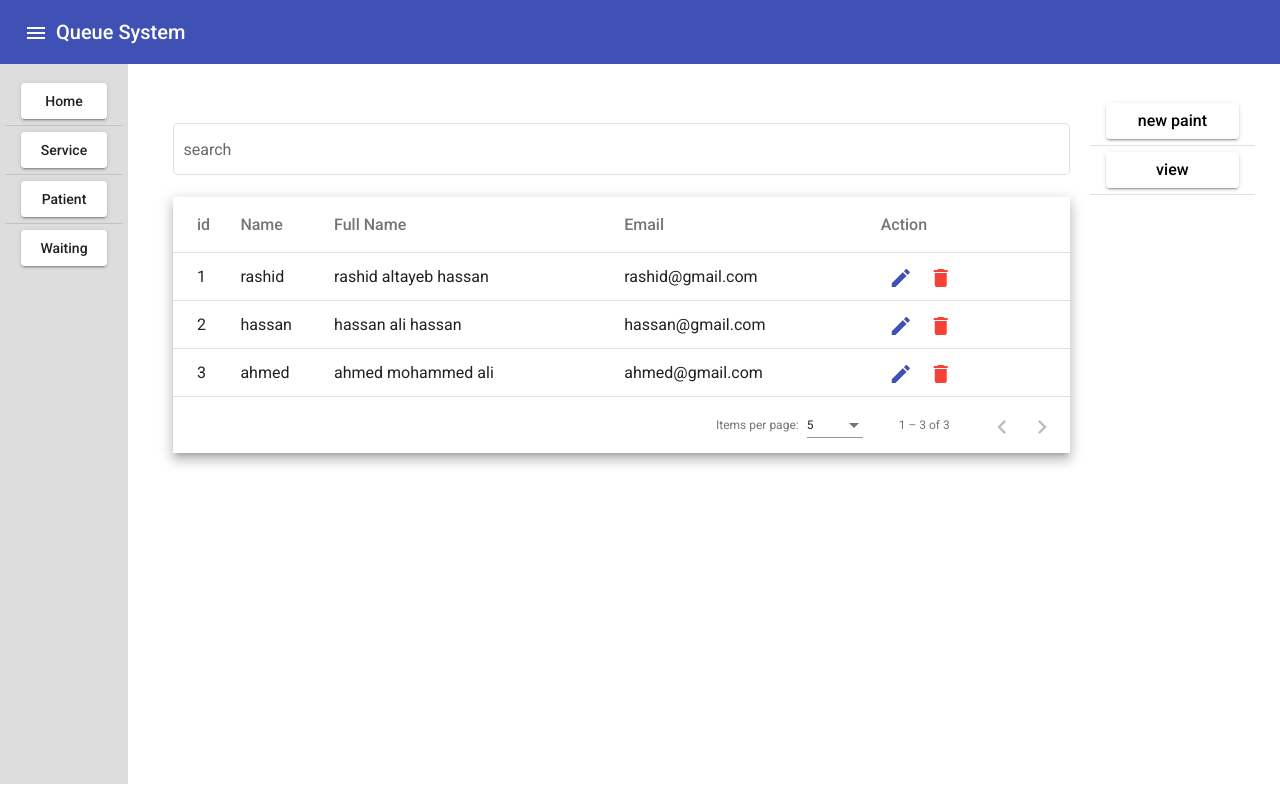
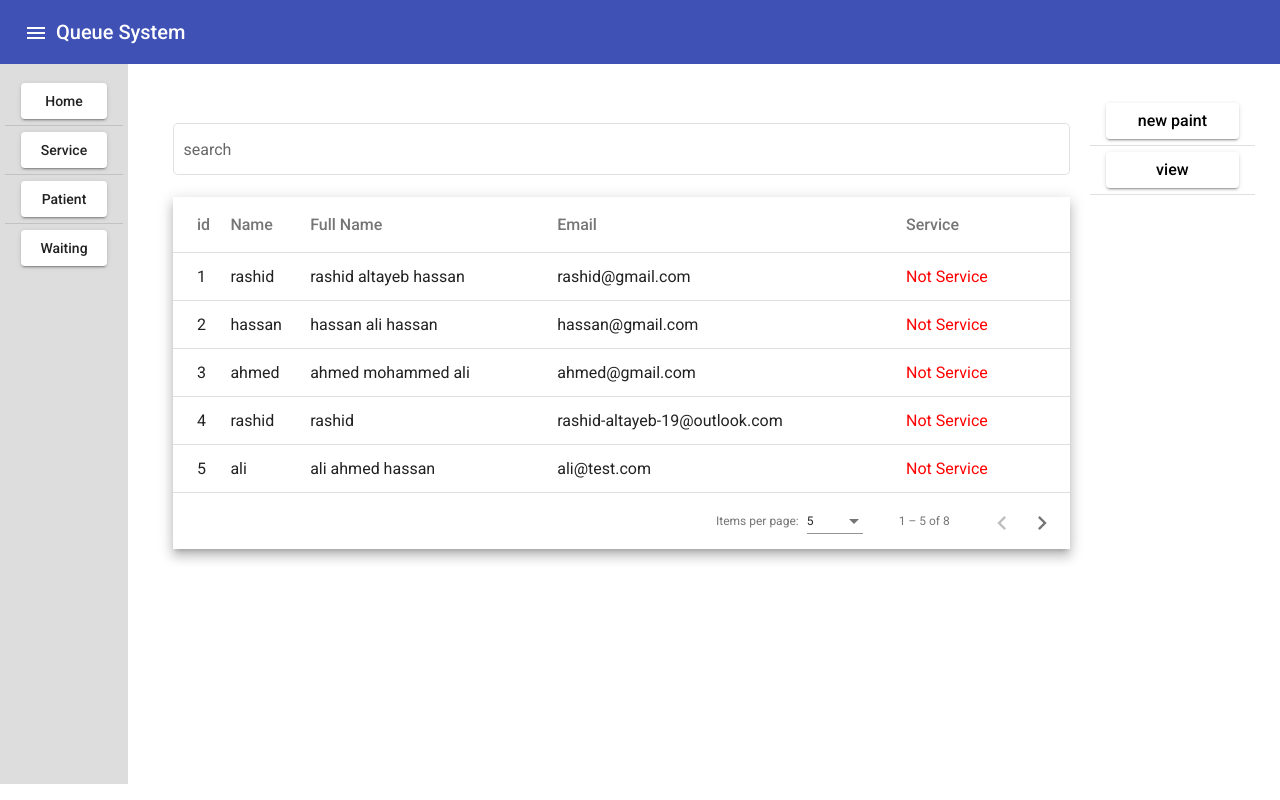
Before and after one commit to rashidaltayeb/Queue-System, an Angular app: page /patient/view in a window 1280 px wide. Built offline with nearby package versions, Linux system fonts and the light colour scheme; data requests are answered from the project's data file.

Commit message:
check service status

```diff
--- a/db.json
+++ b/db.json
@@ -4,28 +4,57 @@
       "id": 1,
       "name": "rashid ",
       "fullName": "rashid altayeb hassan",
-                  "email" : "rashid@gmail.com"
+      "email": "rashid@gmail.com",
+      "service": 1
     },
     {
       "id": 2,
       "name": "hassan",
       "fullName": "hassan ali hassan",
-                  "email": "hassan@gmail.com"
-            },{
+      "email": "hassan@gmail.com",
+      "service": 1
+    },
+    {
       "id": 3,
       "name": "ahmed",
       "fullName": "ahmed mohammed ali",
-                  "email": "ahmed@gmail.com"
+      "email": "ahmed@gmail.com",
+      "service": 1
+    },
+    {
+      "name": "rashid",
+      "fullName": "rashid",
+      "email": "rashid-altayeb-19@outlook.com",
+      "service": 1,
+      "id": 4
+    },
+    {
+      "name": "ali",
+      "fullName": "ali ahmed hassan",
+      "email": "ali@test.com",
+      "service": 1,
+      "id": 5
+    },
+    {
+      "name": "bado",
+      "fullName": "bado alfadel ahmed",
+      "email": "bado@test.com",
+      "service": 1,
+      "id": 6
+    },
+    {
+      "name": "nazar",
+      "fullName": "nazar ahmed albadry",
+      "email": "nazar@test.com",
+      "service": 1,
+      "id": 7
+    },
+    {
+      "name": "khalid",
+      "fullName": "khalid Altayeb Hassan",
+      "email": "Khalid@test.com",
+      "service": 1,
+      "id": 8
     }
-      ],
-      "comments": [
-            {
-                  "id": 1,
-                  "body": "some comment",
-                  "postId": 1
+  ]
 }
-      ],
-      "profile": {
-            "name": "typicode"
-      }
-}
--- a/src/app/component/patient/new-patient/new-patient.component.html
+++ b/src/app/component/patient/new-patient/new-patient.component.html
@@ -7,24 +7,24 @@
             <div>
                   <mat-form-field appearance="outline">
                         <mat-label>Name</mat-label>
-                        <input formControlName="patientName" matInput type="text">
+                        <input formControlName="name" matInput type="text">
                   </mat-form-field>
             </div>
             <!-- Patient full name -->
             <div>
                   <mat-form-field appearance="outline">
                         <mat-label>Full name</mat-label>
-                        <input formControlName="patientFullName" matInput type="text">
+                        <input formControlName="fullName" matInput type="text">
                   </mat-form-field>
             </div>
             <!-- Patient email -->
             <div>
                   <mat-form-field appearance="outline">
                         <mat-label>Email</mat-label>
-                        <input formControlName="patientEmail" matInput type="email">
+                        <input formControlName="email" matInput type="email">
                   </mat-form-field>
             </div>
             <!-- button submit to save data-->
-            <button mat-raised-button color="primary">Save Patient</button>
+            <button mat-raised-button color="primary" (click)="addPatient()">Save Patient</button>
       </form>
 </div>
--- a/src/app/component/patient/new-patient/new-patient.component.ts
+++ b/src/app/component/patient/new-patient/new-patient.component.ts
@@ -1,6 +1,11 @@
 import { Component, Inject, OnInit } from '@angular/core';
 import { FormBuilder, FormGroup, Validators } from '@angular/forms';
-
+import { PatientService } from '../../../services/patient.service';
+import {
+  MatSnackBar,
+  MatSnackBarHorizontalPosition,
+  MatSnackBarVerticalPosition,
+} from '@angular/material/snack-bar';
 @Component({
   selector: 'app-new-patient',
   templateUrl: './new-patient.component.html',
@@ -8,13 +13,45 @@ import { FormBuilder, FormGroup, Validators } from '@angular/forms';
 })
 export class NewPatientComponent implements OnInit {
   patientForm!: FormGroup;
-  constructor(private formBuilder: FormBuilder) {}
+  //
+  horizontalPosition: MatSnackBarHorizontalPosition = 'center';
+  verticalPosition: MatSnackBarVerticalPosition = 'top';
+  ///
+  constructor(
+    private formBuilder: FormBuilder,
+    private _snackBar: MatSnackBar,
+    private PatientApi: PatientService
+  ) {}
 
   ngOnInit(): void {
     this.patientForm = this.formBuilder.group({
-      patientName: ['', Validators.required],
-      patientFullName: ['', Validators.required],
-      patientEmail: ['', Validators.required],
+      name: ['', Validators.required],
+      fullName: ['', Validators.required],
+      email: ['', Validators.required],
+      service:[]
+    });
+  }
+  //// create new patient
+  addPatient() {
+    this.patientForm.value.service = 1
+    if (!this.patientForm.valid)
+      return this.openSnackBar('Patient Data is invalid', 'X');
+    this.PatientApi.createPatient(this.patientForm.value).subscribe({
+      next: (res) => {
+        this.patientForm.value == null;
+        this.openSnackBar('Patient Data Has been Added Successfully', 'OK');
+      },
+      error: (err) => {
+        return this.openSnackBar('Patient Data is invalid', 'X');
+      },
+    });
+  }
+  //// Snack bar
+  openSnackBar(message: string, action: string) {
+    this._snackBar.open(message, action, {
+      horizontalPosition: this.horizontalPosition,
+      verticalPosition: this.verticalPosition,
+      duration: 5 * 1000,
     });
   }
 }
--- a/src/app/component/patient/patient.component.html
+++ b/src/app/component/patient/patient.component.html
@@ -1,6 +1,6 @@
 <div class="container" fxLayout="row" fxLayoutAlign="space-between">
       <div class="patient-dataTable" fxFlex="85">
-            <router-outlet> </router-outlet>
+            <router-outlet></router-outlet>
       </div>
       <div fxFlex="15">
             <mat-list>
--- a/src/app/component/patient/patient.component.ts
+++ b/src/app/component/patient/patient.component.ts
@@ -3,6 +3,11 @@ import { MatPaginator } from '@angular/material/paginator';
 import { MatSort } from '@angular/material/sort';
 import { MatTableDataSource } from '@angular/material/table';
 import { PatientService } from '../../services/patient.service';
+import {
+  MatSnackBar,
+  MatSnackBarHorizontalPosition,
+  MatSnackBarVerticalPosition,
+} from '@angular/material/snack-bar';
 @Component({
   selector: 'app-patient',
   templateUrl: './patient.component.html',
@@ -15,7 +20,13 @@ export class PatientComponent implements OnInit {
   @ViewChild(MatPaginator) paginator!: MatPaginator;
   @ViewChild(MatSort) sort!: MatSort;
 
-  constructor(private PatientApi: PatientService) {}
+  horizontalPosition: MatSnackBarHorizontalPosition = 'center';
+  verticalPosition: MatSnackBarVerticalPosition = 'top';
+
+  constructor(
+    private PatientApi: PatientService,
+    private _snackBar: MatSnackBar
+  ) {}
 
   ngOnInit(): void {
     this.getAllPatient();
@@ -24,12 +35,13 @@ export class PatientComponent implements OnInit {
   getAllPatient() {
     this.PatientApi.getPatient().subscribe({
       next: (res) => {
+        // this.openSnackBar('this is just for test', 'Close');
         this.dataSource = new MatTableDataSource(res);
         this.dataSource.paginator = this.paginator;
         this.dataSource.sort = this.sort;
       },
       error: (err) => {
-        alert('Error while get patient data');
+        this.openSnackBar('Error while get patient data', 'Close');
       },
     });
   }
@@ -37,9 +49,15 @@ export class PatientComponent implements OnInit {
   applyFilter(event: Event) {
     const filterValue = (event.target as HTMLInputElement).value;
     this.dataSource.filter = filterValue.trim().toLowerCase();
-
     if (this.dataSource.paginator) {
       this.dataSource.paginator.firstPage();
     }
   }
+  //////
+  openSnackBar(message: string, action: string) {
+    this._snackBar.open(message, action, {
+      horizontalPosition: this.horizontalPosition,
+      verticalPosition: this.verticalPosition,
+    });
+  }
 }
--- a/src/app/component/patient/view-patient/view-patient.component.css
+++ b/src/app/component/patient/view-patient/view-patient.component.css
@@ -22,7 +22,10 @@ td {
 table {
       width: 100%;
 }
-
+.services .mat-raised-button{
+      color: brown;
+      width: 50%;
+}
 .mat-form-field {
       font-size: 14px;
       width: 100%;
--- a/src/app/component/patient/view-patient/view-patient.component.html
+++ b/src/app/component/patient/view-patient/view-patient.component.html
@@ -27,15 +27,18 @@
                               <td mat-cell *matCellDef="let row"> {{row.email}} </td>
                         </ng-container>
                         <!-- action Column -->
-                        <ng-container matColumnDef="Action">
-                              <th mat-header-cell *matHeaderCellDef mat-sort-header> Action </th>
+                        <ng-container matColumnDef="Service">
+                              <th mat-header-cell *matHeaderCellDef mat-sort-header> Service </th>
                               <td mat-cell *matCellDef="let row">
-                                    <button mat-icon-button color="primary">
-                                          <mat-icon>edit</mat-icon>
-                                    </button>
-                                    <button mat-icon-button color="warn">
-                                          <mat-icon>delete</mat-icon>
-                                    </button>
+                                          <div *ngIf="row.service == 1">
+                                                <div [ngClass]="'one'" style="color: red;">Not Service</div>
+                                          </div>
+                                          <div *ngIf="row.service == 2">
+                                                <div [ngClass]="'two'" style="color: rgb(255, 176, 6);">on Service</div>
+                                          </div>
+                                          <div *ngIf="row.service == 3">
+                                                <div [ngClass]="'there'" style="color: green;">completed</div>
+                                          </div>
                               </td>
                         </ng-container>
                         <tr mat-header-row *matHeaderRowDef="displayedColumns"></tr>
@@ -49,3 +52,21 @@
             </div>
       </div>
 </div>
+<!-- <div *ngFor="let id of ids">
+      Id is {{id}}
+      <div *ngIf="id == 1">
+            <div [ngClass]="'one'">on hold</div>
+      </div>
+      <div *ngIf="id == 2">
+            <div [ngClass]="'two'">on progress</div>
+      </div>
+      <div *ngIf="id == 3">
+            <div [ngClass]="'there'">completed</div>
+      </div>
+      <div *ngIf="id == 4">
+            <div [ngClass]="'four'">not coming</div>
+      </div>
+      <div *ngIf="id < 4">
+            <div [ngClass]="'four'">deleted</div>
+      </div>
+</div> -->
--- a/src/app/component/patient/view-patient/view-patient.component.ts
+++ b/src/app/component/patient/view-patient/view-patient.component.ts
@@ -10,7 +10,7 @@ import { PatientService } from '../../../services/patient.service';
   styleUrls: ['./view-patient.component.css'],
 })
 export class ViewPatientComponent implements OnInit {
-  displayedColumns: string[] = ['id', 'Name', 'full Name', 'Email', 'Action'];
+  displayedColumns: string[] = ['id', 'Name', 'full Name', 'Email', 'Service'];
   dataSource!: MatTableDataSource<any>;
 
   @ViewChild(MatPaginator) paginator!: MatPaginator;
--- a/src/app/material-component/material-component.module.ts
+++ b/src/app/material-component/material-component.module.ts
@@ -12,6 +12,7 @@ import { MatInputModule } from '@angular/material/input';
 import { FormsModule, ReactiveFormsModule } from '@angular/forms';
 import { MatRadioModule } from '@angular/material/radio';
 import { MatPaginatorModule } from '@angular/material/paginator';
+import { MatSnackBarModule } from '@angular/material/snack-bar';
 import { HttpClientModule } from '@angular/common/http';
 ///////////////
 const materialComponent = [
@@ -28,6 +29,7 @@ const materialComponent = [
   FormsModule,
   ReactiveFormsModule,
   MatInputModule,
+  MatSnackBarModule,
 ];
 @NgModule({
   imports: [materialComponent],
--- a/src/app/services/patient.service.ts
+++ b/src/app/services/patient.service.ts
@@ -2,13 +2,18 @@ import { Injectable } from '@angular/core';
 import { HttpClient } from '@angular/common/http';
 
 @Injectable({
-  providedIn: 'root'
+  providedIn: 'root',
 })
 export class PatientService {
+  URL = 'http://localhost:3000/patient/';
 
-  constructor(private http: HttpClient) { }
-
+  constructor(private http: HttpClient) {}
+  // get
   getPatient() {
-    return this.http.get<any>('http://localhost:3000/patient/');
+    return this.http.get<any>(this.URL);
+  }
+  // post
+  createPatient(data: any) {
+    return this.http.post<any>(this.URL,data)
   }
 }
```
Also changed, not shown: src/app/app-routing.module.ts (+9 -9 lines), src/app/app.module.ts (line endings or trailing spaces). Lines whose indentation alone changed are shown as unchanged.
